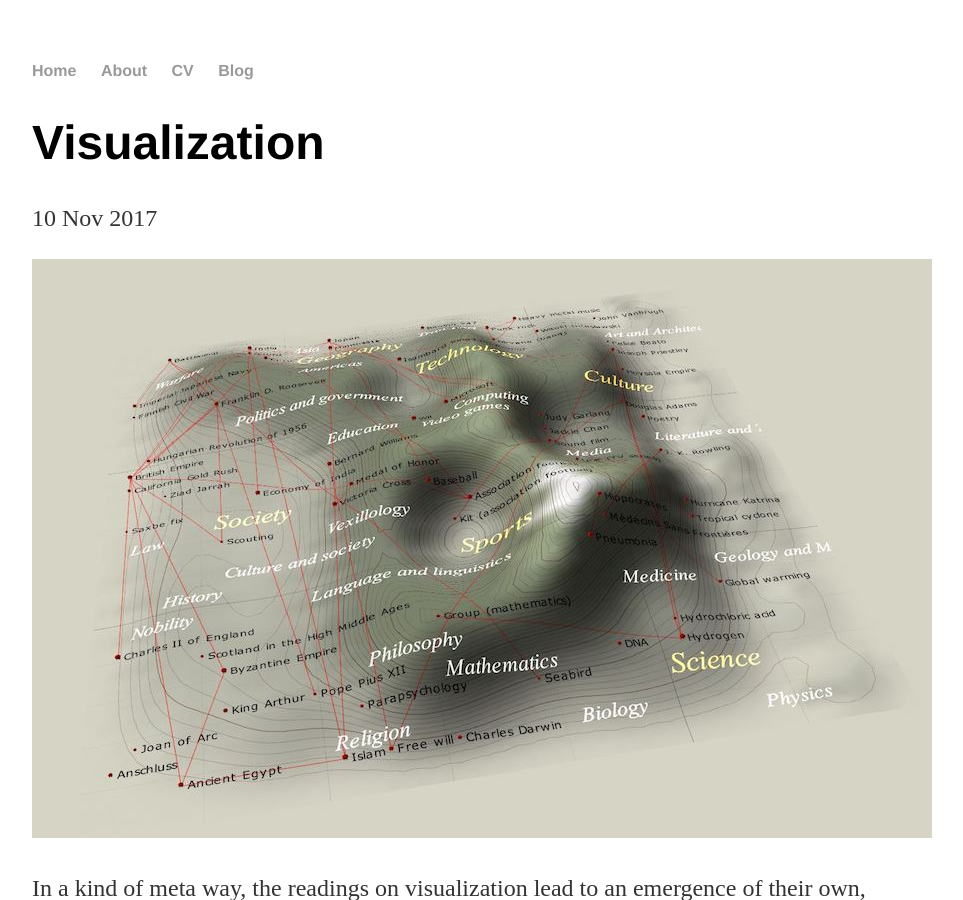
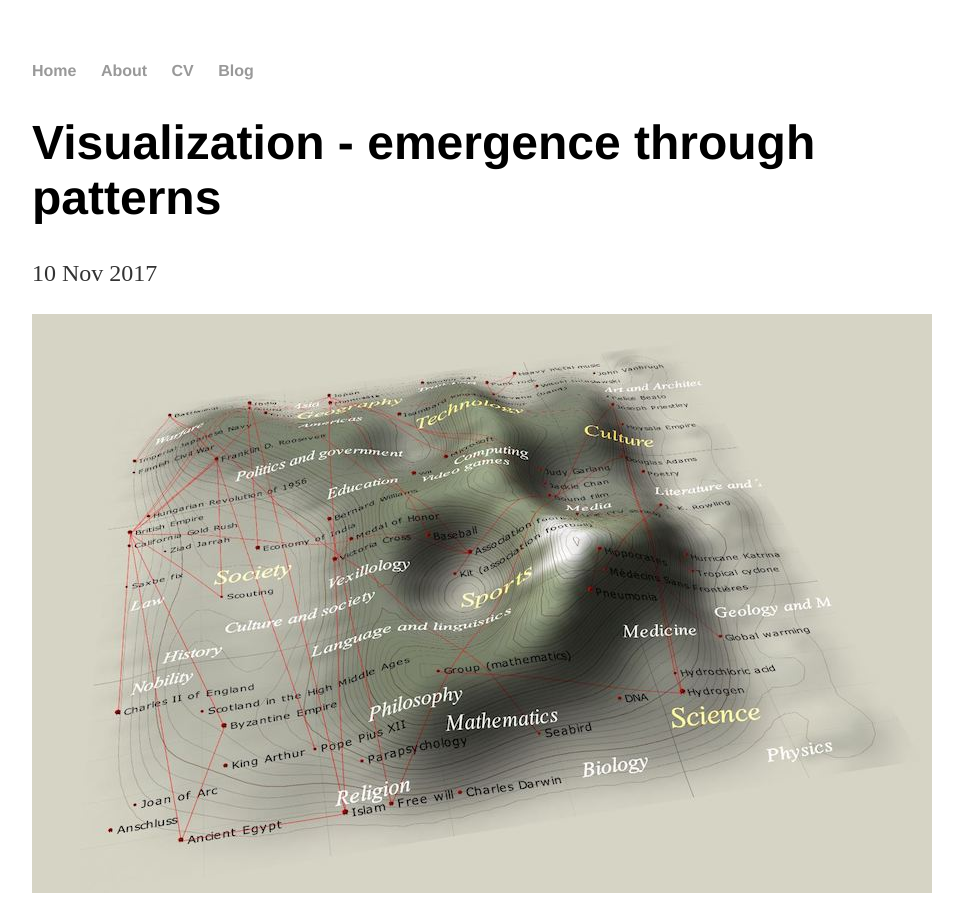
Before and after one commit to thatVargas/thatvargas.github.io, a Jekyll site: the page built from _posts/2017-11-10-visualization.md, in a window 1280 px wide and 900 px high. Shown: the whole window, without its empty margins (160-1123 px from the left). Built offline with Jekyll 4.4.1, drawn with Linux system fonts in a browser that asks for light colours.

Commit message:
Update 2017-11-10-visualization.md

```diff
--- a/_posts/2017-11-10-visualization.md
+++ b/_posts/2017-11-10-visualization.md
@@ -1,6 +1,6 @@
 ---
 layout: post
-title: "Visualization"
+title: "Visualization - emergence through patterns"
 date: 2017-11-10
 ---
 
@@ -8,13 +8,13 @@
 
 In a kind of meta way, the readings on visualization lead to an emergence of their own, whose corpus (if I can appropriate the term to mean their aggregate) revealed a structure based on _definition, patterns and emergence, and design and tools._
 
-**Definition(s)**
+## Definition(s)
 
 Perhaps one of my favourite short definitions was from Lev Manovich in “What is Visualization” where she writes,
 
 Going beyond the short to a more fulsome definition, there are a few more concepts that pop up however. The notion of the macroscope is a great way of thinking of the role of visualizations because it engenders notions of seeing the big picture, and the possible connections that may become apparent as a result; connections that may have otherwise gone unseen. I once attended a workshop with Edward Tufte in Dallas, TX, and he talked about how our desire to communicate patterns through aggregation of data into visual representations has been around for a while as a way of bringing out big strategic concepts, thus allowing for tactical deep dives into specifics, anchored in the whole. This macroscopic view allows us to see patterns and interesting points of exploration.
 
-**Patterns and emergence**
+## Patterns and emergence
 
 The beauty of a good visualization lies in its ability to allow one to look for (and see) patterns within them. Whether it’s Mainard’s Napoleon Map, or Manovich’s Inequaligram Project, I find this to be the essence of visualization in practice. It's about allowing for the emergence of patterns that allow you to see connections between things that may not intuitively exist, yet once you see them they become obvious. It's a way of making the strange, familiar through a kind of “distant reading” that enables pattern finding and aligning to things we have seen before, as starting points to further exploration.
 
@@ -22,7 +22,7 @@
 
 The use of this type of methodology gives us traceability to design decisions, which can ultimately help us when we need to justify a design decision.
 
-**Design and tools**
+## Design and tools
 
 To pick up from the previous section, when we use “data as evidence”, as written by Trevor Owens, with visualizations, we need to find ways of presenting it to make it defensible “against alternative explanations”. However, what's interesting here is that it is also dependant on the complexity of the full data set that you are dealing with vs. the subset that you are using for your visualization. But this can also cause analysis paralysis. So, at some point I think you just have to state your assumptions and say "based on that and this data, I interpret it as this" and then support that with other similar interpretations that support your argument. A lot of science, after all, is about consensus. Just look at what's happened to poor Pluto in the last 25 years.
 
@@ -47,7 +47,7 @@
 
 Our task, as designers of visualizations in support of content, is to make sure that we are not leaving room for misrepresentation of the data without gaining the fuller context of the text that accompanies and supports it.
 
-**So…**
+## So…
 
 There is actually no super way of concluding this. Looking at it from the culture lens, visualizations are a great way to find the nuances in our research, especially when there is an increasing amount of open data out there that we can play with.
 
```
